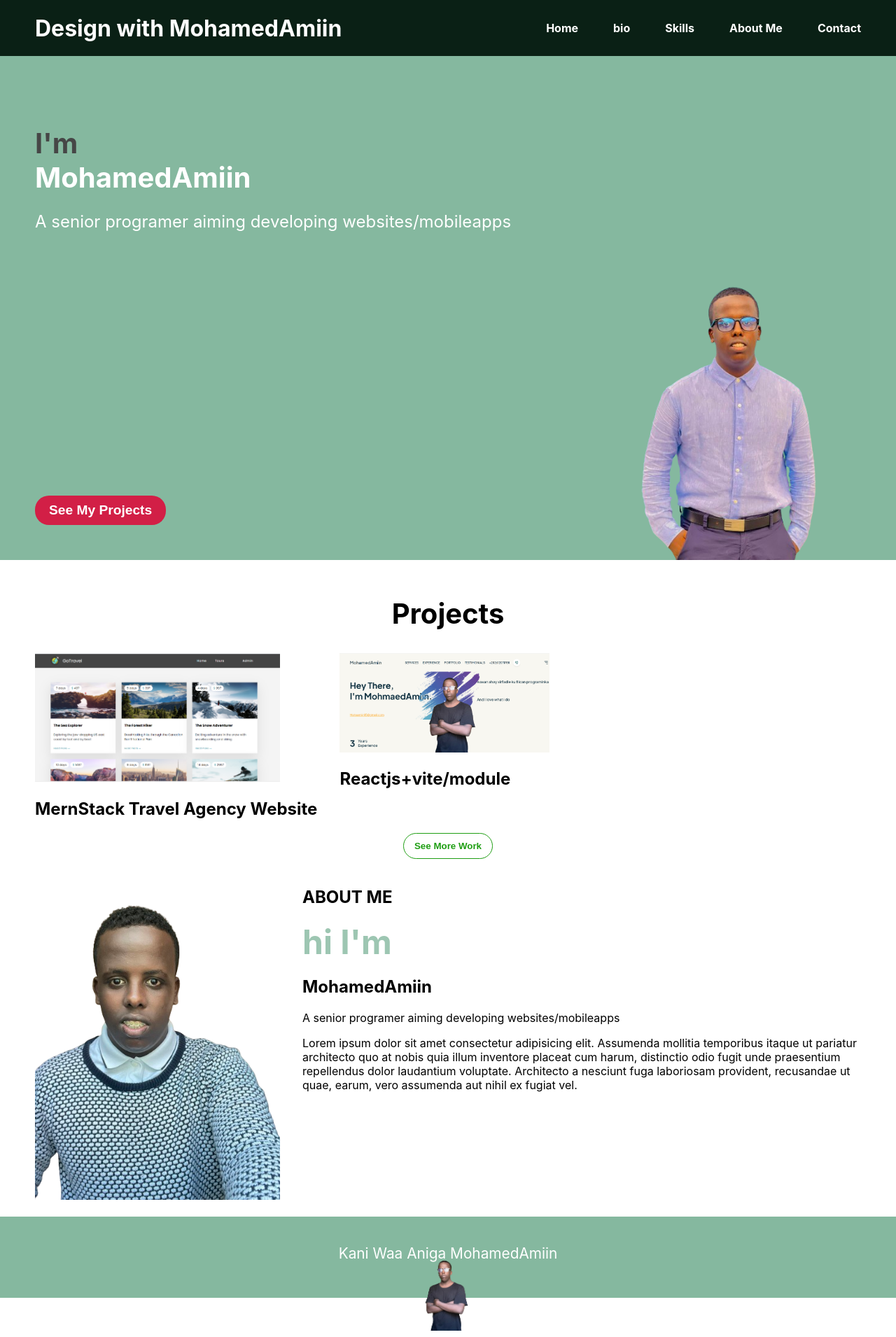
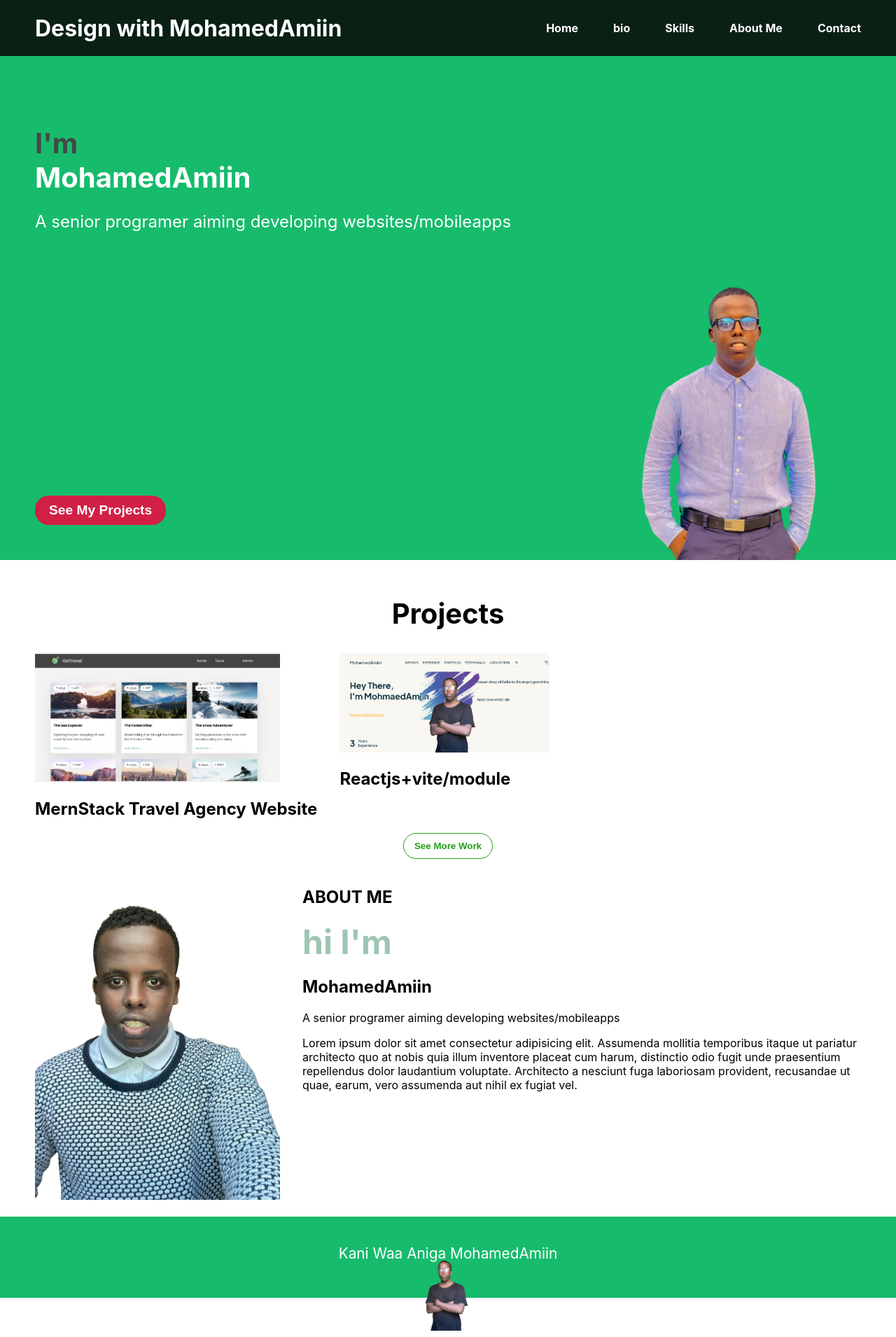
Before and after one commit to mohamed1323/projects-reactjs, a React (Create React App) app: page / in a window 1280 px wide. Shown: the top 1910 px of the page at 70% size. Built offline with nearby package versions, Linux system fonts and the light colour scheme.

Commit message:
Update index.css

```diff
--- a/src/index.css
+++ b/src/index.css
@@ -72,7 +72,7 @@ nav ul li a:hover{
 .hero{
   display: flex;
   justify-content: space-between;
-  background-color: #85b89f;
+  background-color: #17bb6c;
   height: calc(100vh - 80px);
   color: #fff;
   padding: 0 50px;
@@ -198,7 +198,7 @@ figure{
 .testimonials {
   padding: 20px 50px;
   padding-bottom: 30px;
-  background-color: #85b89f;
+  background-color: #17bb6c;
   color: white;
   margin-top: 20px;
   margin-bottom: 50px;
```
